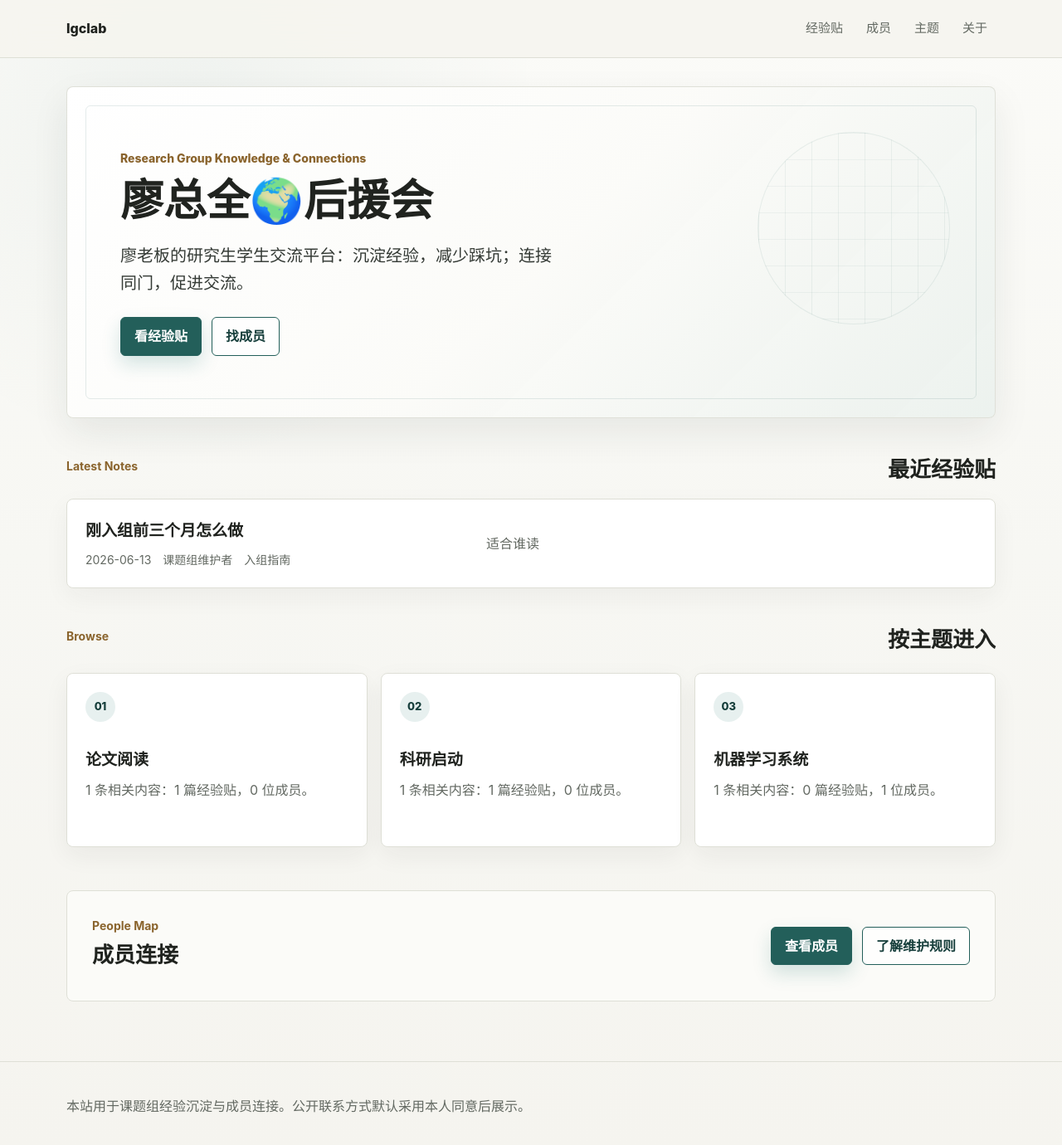
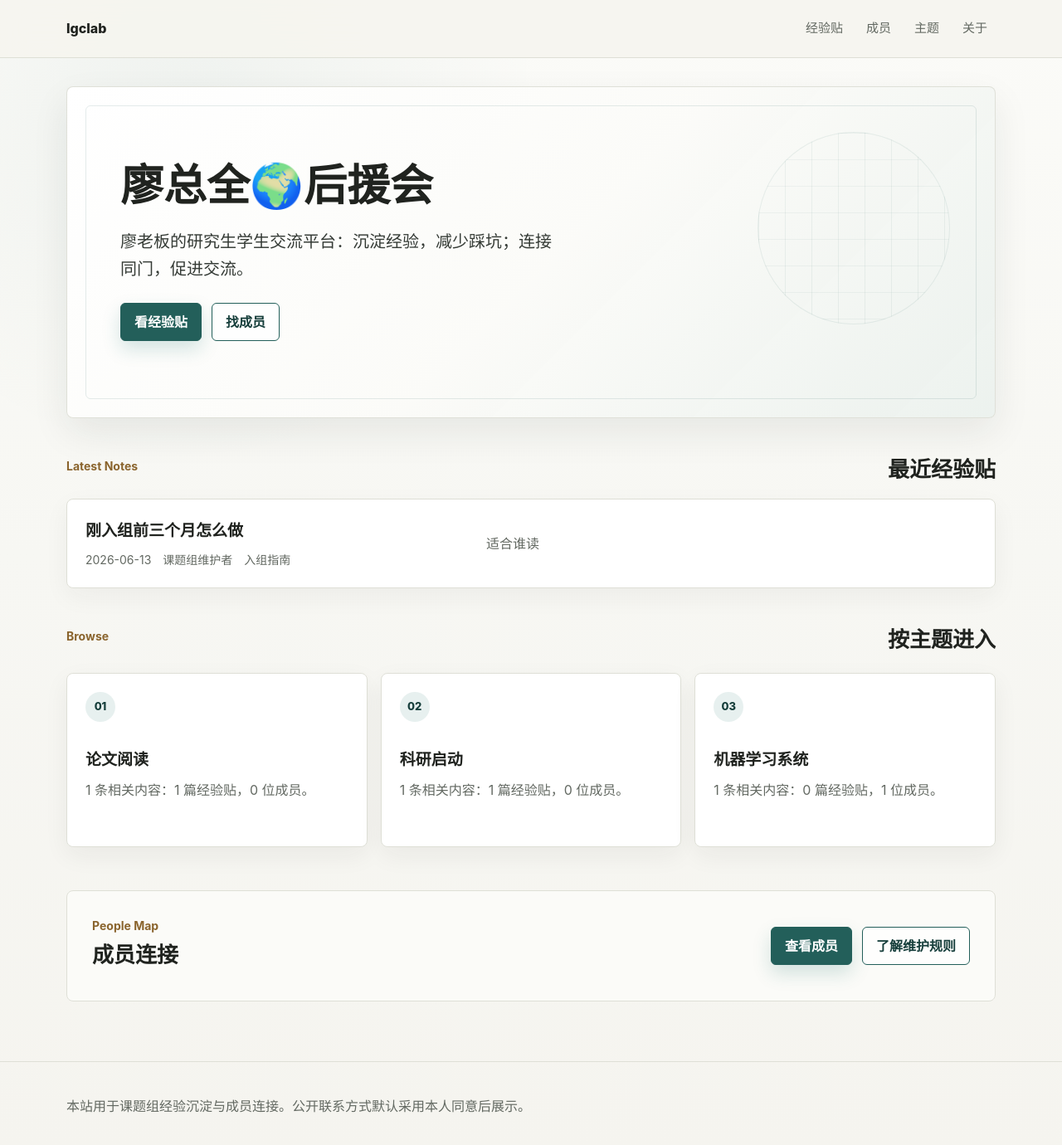
Before and after one commit to lgclab/lgclab.github.io, a Jekyll site: the page built from index.md, in a window 1280 px wide and 1386 px high. Shown: the top 1380 px of the window at 83% size. Built offline with Jekyll 4.4.1, drawn with Linux system fonts in a browser that asks for light colours.

Commit message:
Remove hero kicker text from index.md

```diff
--- a/index.md
+++ b/index.md
@@ -7,7 +7,6 @@ kicker: "Research Group Knowledge & Connections"
 
 <section class="hero-panel">
   <div class="hero-copy">
-    <p class="hero-kicker">Research Group Knowledge & Connections</p>
     <h1 class="hero-title">廖总全🌍后援会</h1>
     <p class="hero-summary">廖老板的研究生学生交流平台：沉淀经验，减少踩坑；连接同门，促进交流。</p>
     <div class="hero-actions">
```
